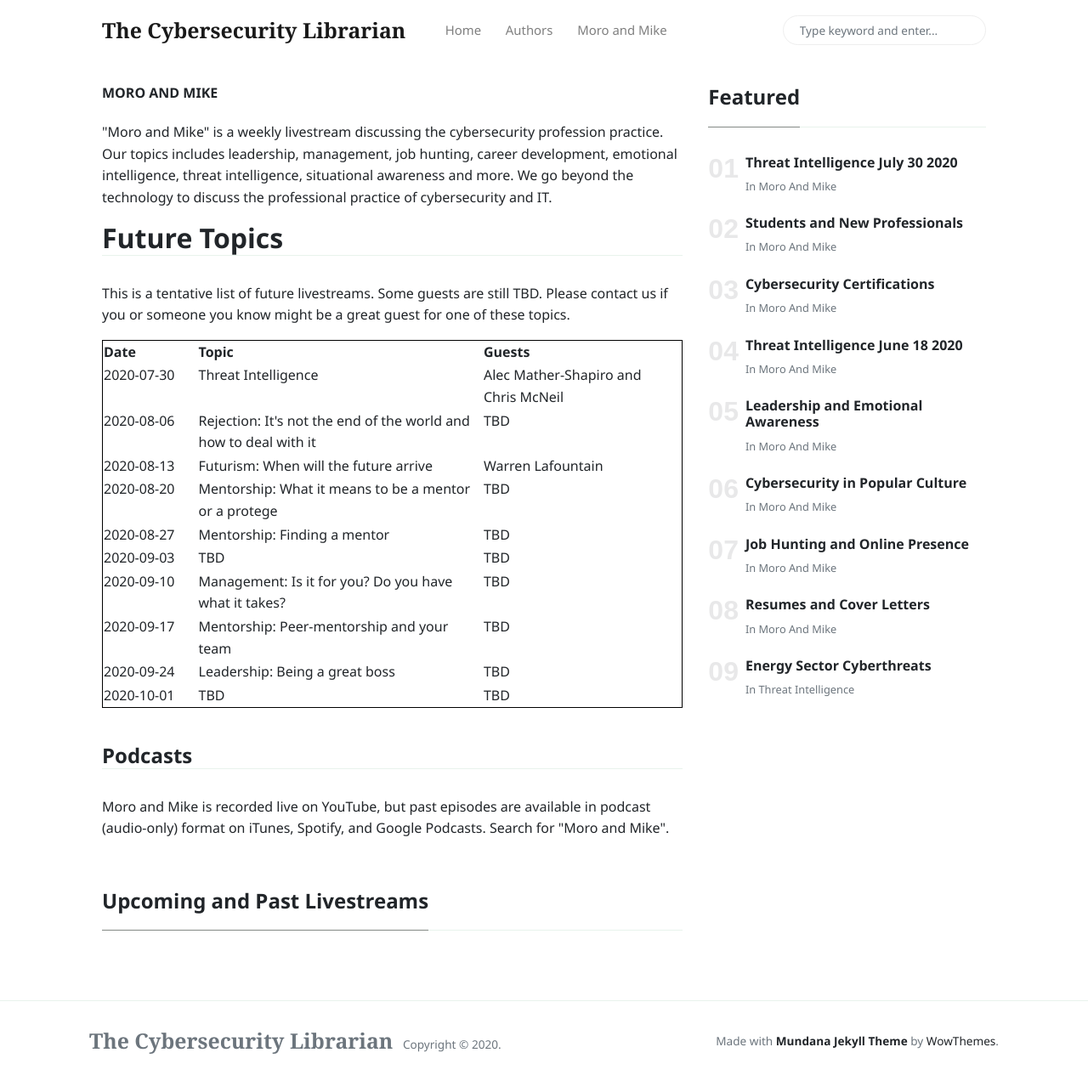
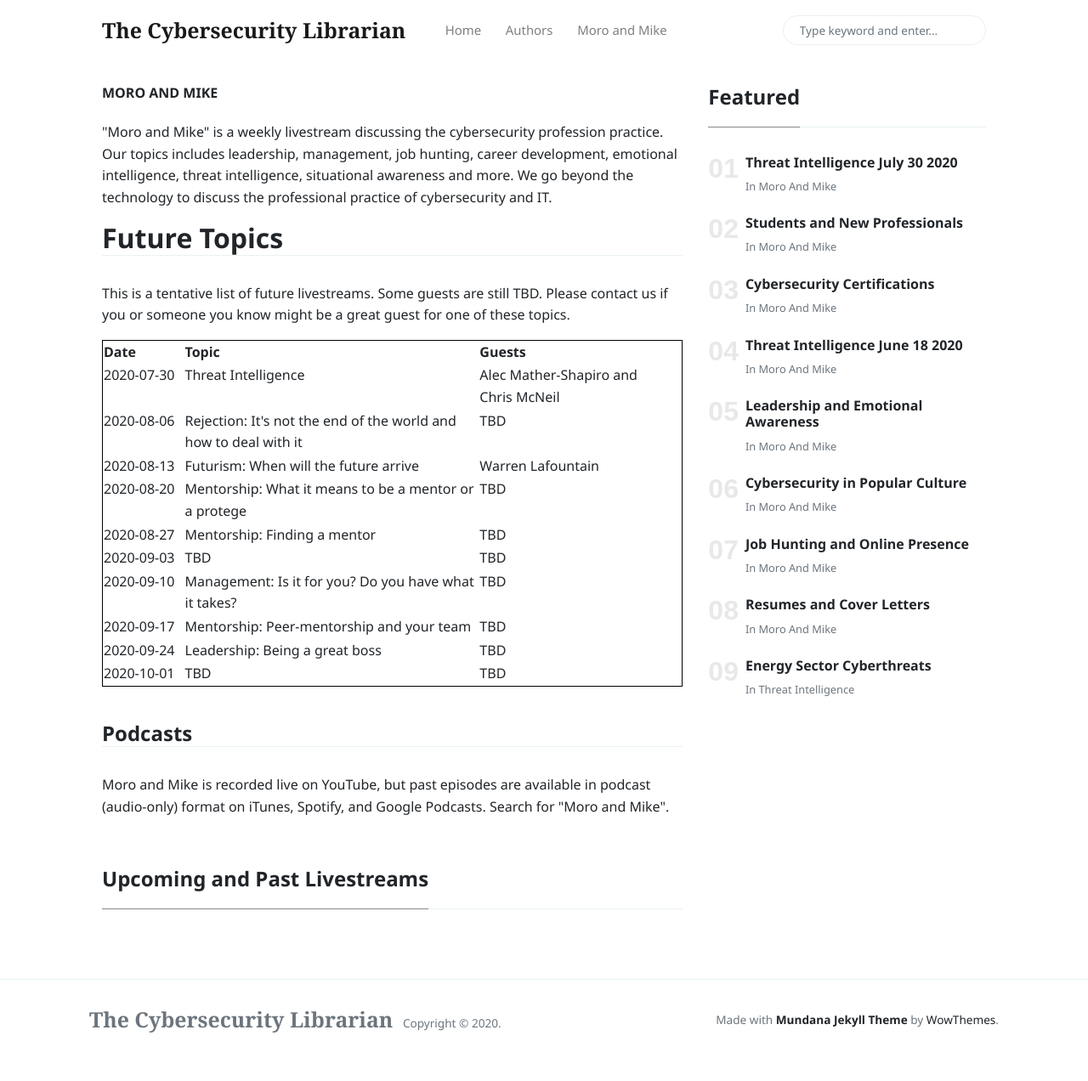
Before and after one commit to cyberlibrarian/cyberlibrarian.github.io, a Jekyll site: the page built from _pages/moro-and-mike.html, in a window 1280 px wide and 1272 px high. Shown: the whole window at 85% size. Built offline with Jekyll 4.4.1, drawn with Linux system fonts in a browser that asks for light colours; nearby versions of some CDN libraries.

```diff
--- a/_pages/moro-and-mike.html
+++ b/_pages/moro-and-mike.html
@@ -13,7 +13,7 @@ permalink: "/moro-and-mike/about"
 		<p>This is a tentative list of future livestreams. Some guests are still TBD. Please contact us if you or someone you know might be a great guest for one of these topics.</p>
 		<table style="border: 1px solid black; padding-left: 0.5em;">
 		  <tr>
-		    <th style="white-space:nowrap; width:7em;">Date</th>
+		    <th style="white-space:nowrap; width:6em;">Date</th>
 			<th>Topic</th>
 			<th>Guests</th>
 		  </tr>
```
